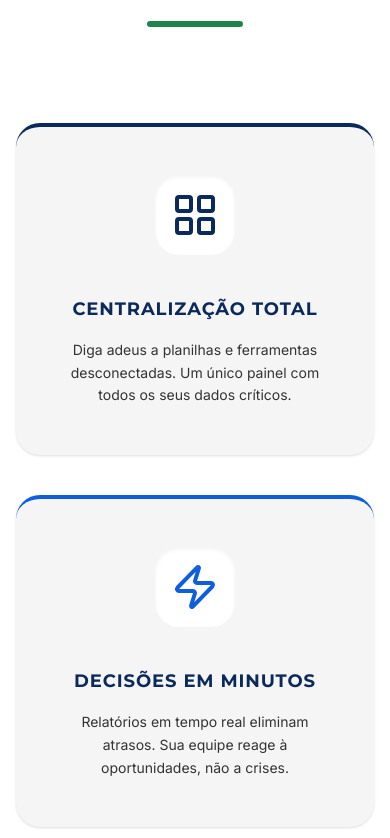
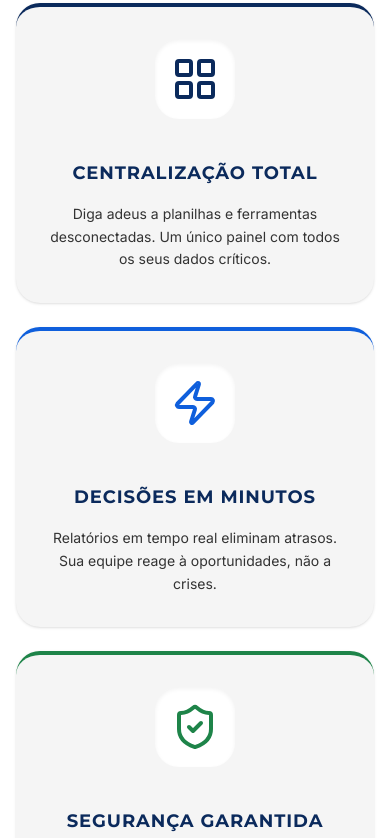
Before and after one commit to ThiagoIL/otimiza-latest-project, a React (Vite) app: page / in a window 390 px wide. Shown: the part 1086-1924 px from the top of the page. Built offline with nearby package versions, Linux system fonts and the light colour scheme.

Commit message:
alter padding sections

```diff
--- a/src/pages/About.tsx
+++ b/src/pages/About.tsx
@@ -104,7 +104,7 @@ export const About = () => {
           {/* Methodology */}
           <div className="bg-slate-900 rounded-[3rem] p-12 md:p-20 text-white">
             <div className="text-center mb-16">
-              <h2 className="text-3xl md:text-4xl font-bold mb-4">Nossa Metodologia</h2>
+              <h2 className="text-3xl md:text-4xl font-bold mb-4 text-white">Nossa Metodologia</h2>
               <p className="text-slate-200 max-w-2xl mx-auto">Um processo estruturado para garantir o sucesso da sua transformação digital.</p>
             </div>
 
@@ -117,8 +117,8 @@ export const About = () => {
                 { step: '05', title: 'Monitoramento', desc: 'Acompanhamento de KPIs e melhoria contínua.' }
               ].map((item, index) => (
                 <div key={index} className="relative">
-                  <div className="text-5xl font-bold text-white/10 mb-4">{item.step}</div>
-                  <h4 className="text-xl font-bold mb-2">{item.title}</h4>
+                  <div className="text-5xl font-bold text-white/20 mb-4">{item.step}</div>
+                  <h4 className="text-xl font-bold mb-2 text-white">{item.title}</h4>
                   <p className="text-sm text-slate-200">{item.desc}</p>
                   {index < 4 && (
                     <div className="hidden lg:block absolute top-8 -right-4 w-8 h-px bg-white/10"></div>
--- a/src/pages/Home.tsx
+++ b/src/pages/Home.tsx
@@ -91,19 +91,19 @@ export const Home = () => {
       </section>
 
       {/* 3 Pillars Section */}
-      <section className="py-32 bg-white">
+      <section className="py-16 md:py-32 bg-white">
         <div className="max-w-[1200px] mx-auto px-4 sm:px-6 lg:px-8">
-          <div className="text-center mb-24">
+          <div className="text-center mb-10 md:mb-24">
             <h2 className="text-3xl md:text-4xl font-bold text-primary mb-4 font-display uppercase tracking-widest">Nossos 3 Pilares</h2>
             <div className="h-1.5 w-24 bg-accent mx-auto rounded-full"></div>
           </div>
-          <div className="grid grid-cols-1 md:grid-cols-3 gap-10">
+          <div className="grid grid-cols-1 md:grid-cols-3 gap-6 md:gap-10">
             {/* Pillar 1 */}
             <motion.div
               initial={{ opacity: 0, y: 20 }}
               whileInView={{ opacity: 1, y: 0 }}
               viewport={{ once: true }}
-              className="bg-neutral-bg p-12 rounded-3xl border-t-4 border-primary shadow-sm flex flex-col items-center text-center group hover:shadow-2xl transition-all duration-500"
+              className="bg-neutral-bg p-8 md:p-12 rounded-3xl border-t-4 border-primary shadow-sm flex flex-col items-center text-center group hover:shadow-2xl transition-all duration-500"
             >
               <div className="w-20 h-20 bg-white shadow-inner rounded-3xl flex items-center justify-center mb-10 group-hover:scale-110 transition-transform duration-500">
                 <LayoutGrid className="w-12 h-12 text-primary" />
@@ -120,7 +120,7 @@ export const Home = () => {
               whileInView={{ opacity: 1, y: 0 }}
               viewport={{ once: true }}
               transition={{ delay: 0.1 }}
-              className="bg-neutral-bg p-12 rounded-3xl border-t-4 border-secondary shadow-sm flex flex-col items-center text-center group hover:shadow-2xl transition-all duration-500"
+              className="bg-neutral-bg p-8 md:p-12 rounded-3xl border-t-4 border-secondary shadow-sm flex flex-col items-center text-center group hover:shadow-2xl transition-all duration-500"
             >
               <div className="w-20 h-20 bg-white shadow-inner rounded-3xl flex items-center justify-center mb-10 group-hover:scale-110 transition-transform duration-500">
                 <Zap className="w-12 h-12 text-secondary" />
@@ -137,7 +137,7 @@ export const Home = () => {
               whileInView={{ opacity: 1, y: 0 }}
               viewport={{ once: true }}
               transition={{ delay: 0.2 }}
-              className="bg-neutral-bg p-12 rounded-3xl border-t-4 border-accent shadow-sm flex flex-col items-center text-center group hover:shadow-2xl transition-all duration-500"
+              className="bg-neutral-bg p-8 md:p-12 rounded-3xl border-t-4 border-accent shadow-sm flex flex-col items-center text-center group hover:shadow-2xl transition-all duration-500"
             >
               <div className="w-20 h-20 bg-white shadow-inner rounded-3xl flex items-center justify-center mb-10 group-hover:scale-110 transition-transform duration-500">
                 <ShieldCheck className="w-12 h-12 text-accent" />
@@ -152,9 +152,9 @@ export const Home = () => {
       </section>
 
       {/* Solutions Section */}
-      <section className="py-24 bg-white">
+      <section className="py-16 md:py-24 bg-white">
         <div className="max-w-[1200px] mx-auto px-4 sm:px-6 lg:px-8">
-          <div className="text-center mb-16">
+          <div className="text-center mb-10 md:mb-16">
             <h2 className="text-3xl md:text-4xl font-bold text-primary mb-4 font-display uppercase tracking-widest">Nossas Soluções</h2>
             <p className="text-text-main max-w-2xl mx-auto">
               Oferecemos um ecossistema completo para a gestão da sua empresa, do operacional ao estratégico.
@@ -192,7 +192,7 @@ export const Home = () => {
       </section>
 
       {/* Differentials Section */}
-      <section className="py-24 bg-primary text-white overflow-hidden relative">
+      <section className="py-16 md:py-24 bg-primary text-white overflow-hidden relative">
         <div className="max-w-[1200px] mx-auto px-4 sm:px-6 lg:px-8 relative z-10">
           <div className="grid lg:grid-cols-2 gap-16 items-center">
             <div>
@@ -251,8 +251,8 @@ export const Home = () => {
       </section>
 
       {/* Social Proof (Infinite Marquee) */}
-      <section className="py-24 bg-white overflow-hidden">
-        <div className="max-w-[1200px] mx-auto px-4 sm:px-6 lg:px-8 mb-16 text-center">
+      <section className="py-16 md:py-24 bg-white overflow-hidden">
+        <div className="max-w-[1200px] mx-auto px-4 sm:px-6 lg:px-8 mb-10 md:mb-16 text-center">
           <h2 className="text-3xl md:text-4xl font-bold text-primary mb-4 font-display uppercase tracking-widest">Nossos Parceiros Estratégicos</h2>
           <div className="h-1.5 w-16 bg-accent mx-auto rounded-full"></div>
         </div>
@@ -292,7 +292,7 @@ export const Home = () => {
       </section>
 
       {/* Blog Preview */}
-      <section className="py-24 bg-white">
+      <section className="py-16 md:py-24 bg-white">
         <div className="max-w-[1200px] mx-auto px-4 sm:px-6 lg:px-8">
           <div className="flex flex-col md:flex-row justify-between items-end mb-12 gap-6">
             <div>
@@ -357,7 +357,7 @@ export const Home = () => {
       </section>
 
       {/* CTA Section */}
-      <section className="py-24 bg-neutral-bg">
+      <section className="py-16 md:py-24 bg-neutral-bg">
         <div className="max-w-[1200px] mx-auto px-4 sm:px-6 lg:px-8">
           <div className="bg-gradient-to-br from-primary to-secondary rounded-[3rem] p-12 md:p-20 text-center text-white relative overflow-hidden shadow-2xl">
             <div className="absolute top-0 right-0 w-96 h-96 bg-accent/10 rounded-full -mr-48 -mt-48 blur-3xl"></div>
--- a/src/pages/LandingBI.tsx
+++ b/src/pages/LandingBI.tsx
@@ -74,7 +74,7 @@ export const LandingBI = () => {
         {/* Minimal header — logo only, no navigation, single conversion path */}
         <header className="sticky top-0 z-50 bg-[#0B2A5C]/95 backdrop-blur-sm py-4 border-b border-white/10">
           <div className="max-w-[1200px] mx-auto px-4 sm:px-6 lg:px-8 flex items-center justify-center sm:justify-start">
-            <div className="flex items-center space-x-3">
+            <Link to="/" aria-label="Ir para a página inicial da Otimiza+" className="flex items-center space-x-3">
               <div className="w-9 h-9 flex items-center justify-center">
                 <img
                   src="/image/brand/logo.webp"
@@ -88,7 +88,7 @@ export const LandingBI = () => {
               <span className="font-display font-bold text-xl text-white tracking-tighter">
                 Otimiza+
               </span>
-            </div>
+            </Link>
           </div>
         </header>
 
--- a/src/pages/ServiceDetail.tsx
+++ b/src/pages/ServiceDetail.tsx
@@ -204,9 +204,9 @@ export const ServiceDetail = () => {
               </div>
 
               <div className="mt-12 p-8 bg-slate-900 rounded-3xl text-white">
-                <h3 className="text-xl font-bold mb-4">Dúvidas sobre este serviço?</h3>
+                <h3 className="text-xl font-bold mb-4 text-white">Dúvidas sobre este serviço?</h3>
                 <p className="text-slate-400 mb-6">Nossa equipe técnica está disponível para explicar como esta solução se aplica ao seu modelo de negócio.</p>
-                <Link to="/contato" className="inline-flex items-center font-bold text-primary hover:text-accent transition-colors">
+                <Link to="/contato" className="inline-flex items-center font-bold text-white hover:text-accent transition-colors">
                   Falar com consultor <ArrowRight className="w-4 h-4 ml-2" />
                 </Link>
               </div>
--- a/src/pages/Services.tsx
+++ b/src/pages/Services.tsx
@@ -98,7 +98,7 @@ export const Services = () => {
       <section className="py-20 bg-slate-50">
         <div className="max-w-7xl mx-auto px-4 sm:px-6 lg:px-8">
           <div className="bg-primary rounded-[3rem] p-12 md:p-16 text-center text-white relative overflow-hidden">
-            <h2 className="text-3xl md:text-4xl font-bold mb-6 relative z-10">Precisa de uma solução personalizada?</h2>
+            <h2 className="text-3xl md:text-4xl font-bold mb-6 relative z-10 text-white">Precisa de uma solução personalizada?</h2>
             <p className="text-xl text-white/80 mb-10 max-w-2xl mx-auto relative z-10">
               Nossa equipe está pronta para entender os desafios do seu negócio e propor a melhor estratégia de dados.
             </p>
```
